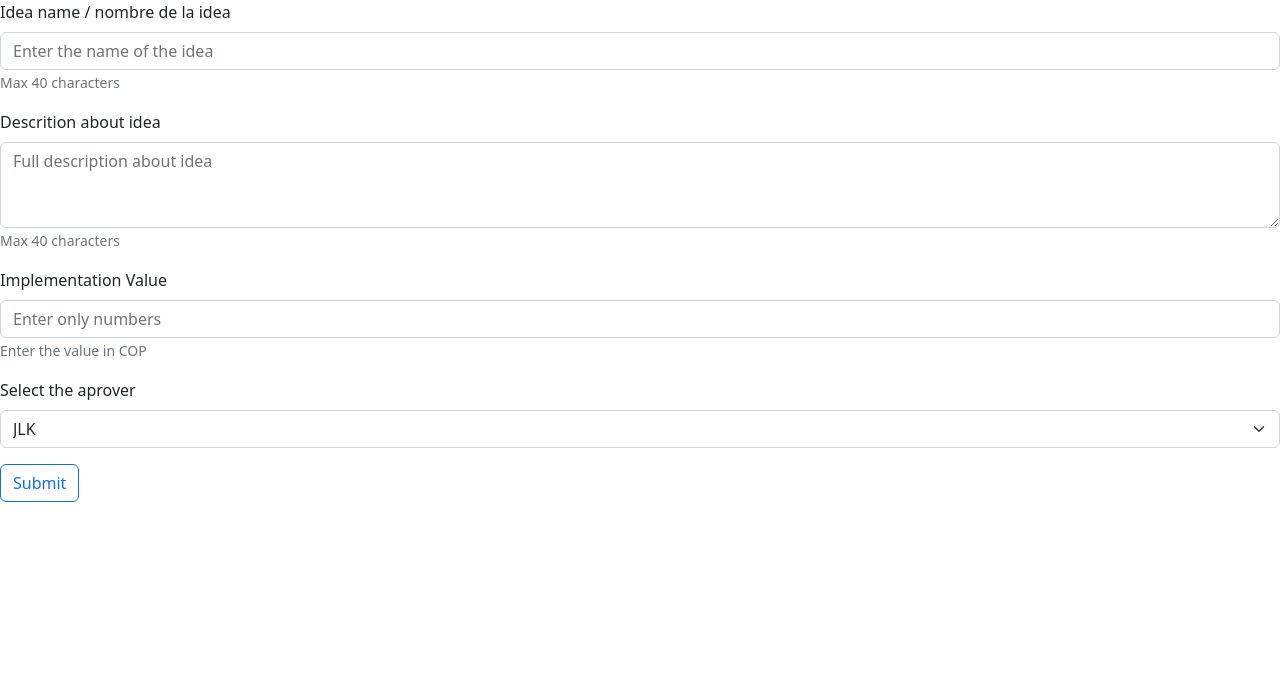
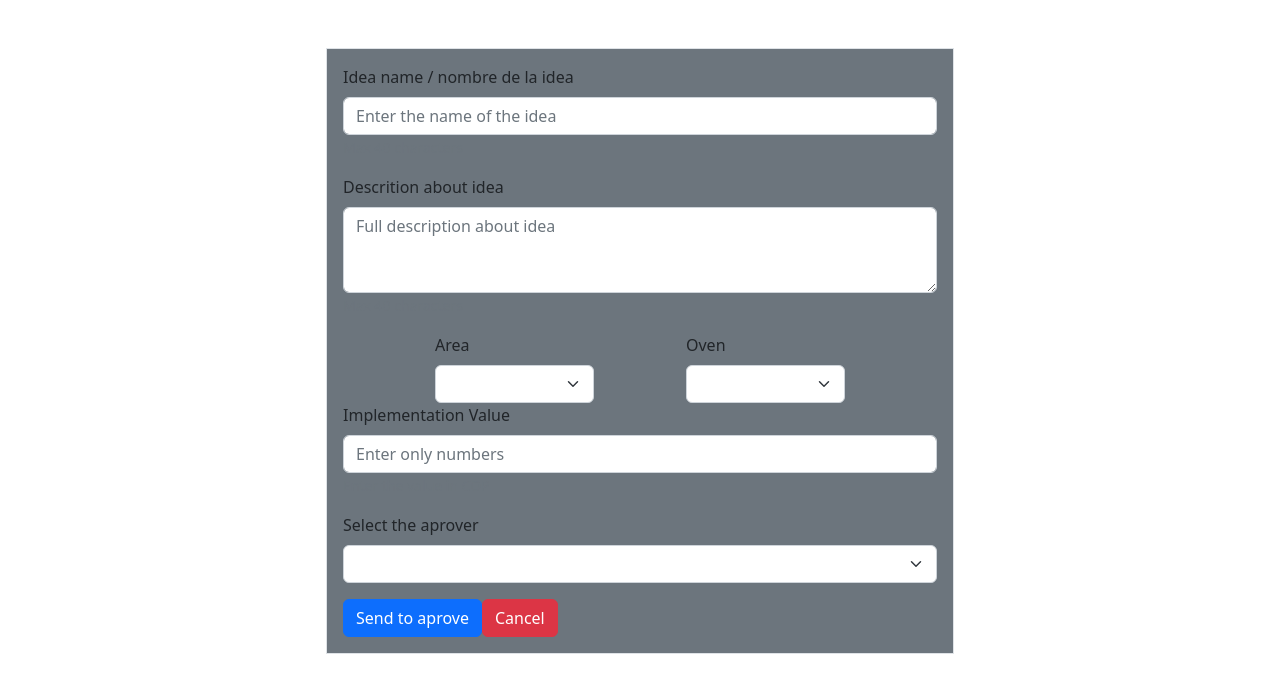
Before and after one commit to JPPUERTAORREGO/approvals, a React (Create React App) app: page /proposals in a window 1280 px wide. Both pictures are taken after a click on the button "add a new proposal". Shown: the top 692 px of the page. Built offline with nearby package versions, Linux system fonts and the light colour scheme.

Commit message:
style form and create card

```diff
--- a/src/components/AddProposal/AddNewProposalComponent.js
+++ b/src/components/AddProposal/AddNewProposalComponent.js
@@ -7,14 +7,15 @@ export const AddNewProposalComponent =()=> {
     const [nameIdea, setNameIdea] = useState("")
     const [description, setDescription] = useState('');
     const [cost, setCost] = useState('');
+    const [selectBoss, setSelectBoss] = useState('');
+    const [area, setArea] = useState('');
+    const [oven, setOven] = useState('');
     const {proposals, setProposals} = useContext(ProposalsContext)
 
     const navigate = useNavigate()
 
-
     const onChangeName =(e)=> {
         setNameIdea(e.target.value)
-
     }
 
     const onChangeDescription =(e)=> {
@@ -25,13 +26,33 @@ export const AddNewProposalComponent =()=> {
         setCost(e.target.value)
     }
 
+    const handleSelectBoss =(e)=> {
+        setSelectBoss(e.target.value)
+    }
+
+    const handleArea =(e)=> {
+        setArea(e.target.value)
+    }
+
+    const handleOven =(e)=> {
+        setOven(e.target.value)
+    }
+
+    const handleCancel =()=> {
+        navigate('/proposals')
+    }
+
     const handleSubmit =(e)=> {
         e.preventDefault()
         const newProposal ={
             id:Date.now(),
-            nameIdea:nameIdea,
-            description:description,
-            cost:cost
+            nameIdea : nameIdea,
+            description : description,
+            cost : cost,
+            boss : selectBoss,
+            area : area,
+            oven : oven,
+            state : 'pending'
         }
 
         setProposals([newProposal,...proposals])
@@ -42,12 +63,18 @@ export const AddNewProposalComponent =()=> {
     }
 
 
+
+
     return (
         <AddNewProposalForm
         onChangeName = {onChangeName}
         onChangeDescription = {onChangeDescription}
         onChangeCost = {onChangeCost}
         handleSubmit = {handleSubmit}
+        selectBoss = {handleSelectBoss}
+        handleCancel = {handleCancel}
+        handleArea = {handleArea}
+        handleOven = {handleOven}
         />
     )
 }
--- a/src/components/AddProposal/AddNewProposalForm.js
+++ b/src/components/AddProposal/AddNewProposalForm.js
@@ -4,10 +4,20 @@ import Button from 'react-bootstrap/Button'
 
 
 export const AddNewProposalForm =(props)=> {
-    const {onChangeName, onChangeDescription, onChangeCost, handleSubmit} = props
+    const {
+        onChangeName,
+        onChangeDescription,
+        onChangeCost,
+        handleSubmit,
+        selectBoss,
+        handleCancel,
+        handleArea,
+        handleOven
+    } = props
 
     return(
-        <Form>
+        <div className='container-xxl d-flex justify-content-center'>
+        <Form className = 'w-50 p-3 m-5 border border-dark-subtle bg-secondary'>
             <Form.Group className="mb-3" controlId="formBasicEmail">
                 <Form.Label>Idea name / nombre de la idea</Form.Label>
                 <Form.Control onChange={onChangeName} type="text" maxLength='40' placeholder="Enter the name of the idea" />
@@ -22,6 +32,46 @@ export const AddNewProposalForm =(props)=> {
                 Max 40 characters
                 </Form.Text>
             </Form.Group>
+            <Form.Group className='d-flex justify-content-evenly'>
+                <Form.Group>
+                    <Form.Label>Area</Form.Label>
+                    <Form.Select onChange={handleArea}>
+                        <option></option>
+                        <option>Hornos</option>
+                        <option>Mezclas</option>
+                        <option>Linea 1</option>
+                        <option>Linea 2</option>
+                        <option>Linea 3</option>
+                        <option>Linea 4</option>
+                        <option>Linea 5</option>
+                        <option>Planta general</option>
+                    </Form.Select>
+                </Form.Group>
+                <Form.Group>
+                    <Form.Label>Oven</Form.Label>
+                    <Form.Select onChange={handleOven}>
+                        <option></option>
+                        <option>Horno 1</option>
+                        <option>Horno 2</option>
+                        <option>Horno 3</option>
+                        <option>Horno 4</option>
+                        <option>Horno 5</option>
+                        <option>Horno 6</option>
+                        <option>Horno 7</option>
+                        <option>Horno 8</option>
+                        <option>Horno 9</option>
+                        <option>Horno 10</option>
+                        <option>Horno 11</option>
+                        <option>Horno 12</option>
+                        <option>Horno 18</option>
+                        <option>Wafer 1</option>
+                        <option>Wafer 2</option>
+                        <option>Recubridora</option>
+                        <option>Cremas</option>
+                        <option>Planta general</option>
+                    </Form.Select>
+                </Form.Group>
+            </Form.Group>
             <Form.Group className="mb-3" controlId="formBasicEmail">
                 <Form.Label>Implementation Value</Form.Label>
                 <Form.Control onChange={onChangeCost} type="number" maxLength='40' placeholder="Enter only numbers" />
@@ -31,16 +81,21 @@ export const AddNewProposalForm =(props)=> {
             </Form.Group>
             <Form.Group className="mb-3">
                 <Form.Label>Select the aprover</Form.Label>
-        <Form.Select >
+                <Form.Select onChange={selectBoss} >
+                <option></option>
                 <option>JLK</option>
                 <option>JFC</option>
                 <option>JFM</option>
                 <option>MMG</option>
                 </Form.Select>
             </Form.Group>
-        <Button onClick={handleSubmit} variant="outline-primary" type="submit">
-            Submit
+            <Button onClick={handleSubmit} variant="btn btn-primary" type="submit">
+                Send to aprove
+            </Button>
+            <Button onClick={handleCancel} variant="btn btn-danger" type="submit">
+                Cancel
             </Button>
         </Form>
+        </div>
     )
 }
--- a/src/components/AllProposals/AllProposals.js
+++ /dev/null
@@ -1,19 +0,0 @@
-import React, {useContext} from 'react'
-import { useNavigate } from 'react-router-dom'
-import { ProposalsContext } from '../../context/ProposalsContext'
-import { ButtonNav } from '../../utils/ButtonNav'
-
-export const AllProposals =()=>{
-    const {proposals} = useContext(ProposalsContext)
-    console.log('desde todas las propuestas',proposals)
-
-    const navigate = useNavigate()
-    const handleAddProposal =()=>{
-        navigate('/add-proposal')
-    }
-
-
-    return(
-        <ButtonNav handleNav={handleAddProposal}goTo='add a new proposal'/>
-    )
-}
--- /dev/null
+++ b/src/components/AllProposals/AllProposalsComponent.js
@@ -0,0 +1,15 @@
+import React from "react";
+import { ProposalCardView } from "../ProposalCard/ProposalCardView";
+
+
+export const AllProposalsComponent =()=> {
+
+    return(
+        <ProposalCardView
+        nameIdea= {'idea quemada'}
+        descriptionIdea = {'pendiente hacer map del contexto para mostrar todas las ideas'}
+        area = {'linea 1'}
+        oven = {'horno 1'}
+        />
+    )
+}
--- /dev/null
+++ b/src/components/AllProposals/AllProposalsView.js
@@ -0,0 +1,20 @@
+import React from 'react'
+import { useNavigate } from 'react-router-dom'
+import { ButtonNav } from '../../utils/ButtonNav'
+import { AllProposalsComponent } from './AllProposalsComponent'
+
+export const AllProposalsView =()=>{
+
+    const navigate = useNavigate()
+    const handleAddProposal =()=>{
+        navigate('/add-proposal')
+    }
+
+    return(
+        <div>
+            <AllProposalsComponent/>
+            <ButtonNav handleNav={handleAddProposal}goTo='add a new proposal'/>
+        </div>
+
+    )
+}
--- a/src/components/Home/Home.js
+++ b/src/components/Home/Home.js
@@ -1,5 +1,6 @@
 import React from 'react'
 import { useNavigate } from 'react-router-dom'
+import {ButtonNav} from '../../utils/ButtonNav'
 
 export const Home =()=>{
     const navigate =useNavigate()
@@ -9,6 +10,9 @@ export const Home =()=>{
     }
 
     return(
-        <button onClick={handleOnProposals}>Go to all proposals</button>
+        <ButtonNav
+        handleNav={handleOnProposals}
+        goTo={'proposals'}
+        />
     )
 }
--- /dev/null
+++ b/src/components/ProposalCard/ProposalCardView.js
@@ -0,0 +1,34 @@
+import React from 'react'
+import Card from 'react-bootstrap/Card'
+import Button from 'react-bootstrap/Button'
+
+
+export const ProposalCardView =(props)=> {
+    const {
+        nameIdea,
+        descriptionIdea,
+        area,
+        oven,
+        handleAproved,
+        handleComment,
+        handleDenied,
+        handleDetail} = props
+
+    return (
+        <Card style={{ width: '18rem' }}>
+        <Card.Body>
+            <Card.Body className='d-flex justify-content-between'>
+                <Card.Title>{nameIdea}</Card.Title>
+                <Button variant="outline-info" onClick = {handleDetail}>Detail</Button>
+            </Card.Body>
+            <Card.Subtitle className="mb-2 text-muted">{area} - {oven}</Card.Subtitle>
+            <Card.Text>{descriptionIdea}</Card.Text>
+            <Card.Body className='d-flex justify-content-evenly'>
+                <Button variant="outline-success" onClick = {handleAproved}>aproved</Button>
+                <Button variant="outline-warning" onClick = {handleComment}>comment</Button>
+                <Button variant="outline-danger" onClick = {handleDenied}>denied</Button>
+            </Card.Body>
+        </Card.Body>
+    </Card>
+    )
+}
--- a/src/routes/ProposalsRoutes.js
+++ b/src/routes/ProposalsRoutes.js
@@ -1,7 +1,7 @@
 import React from "react";
 import { BrowserRouter as Router, Route, Routes } from "react-router-dom";
 import { AddNewProposalComponent } from "../components/AddProposal/AddNewProposalComponent";
-import { AllProposals } from "../components/AllProposals/AllProposals";
+import { AllProposalsView } from "../components/AllProposals/AllProposalsView";
 import { Home } from "../components/Home/Home";
 
 export const ProposalsRoutes =()=>{
@@ -9,7 +9,7 @@ export const ProposalsRoutes =()=>{
         <Router>
             <Routes>
                 <Route path="/" element={<Home/>}/>
-                <Route path="/proposals" element={<AllProposals/>}/>
+                <Route path="/proposals" element={<AllProposalsView/>}/>
                 <Route path="/add-proposal" element={<AddNewProposalComponent/>}/>
                 <Route path="/comment-proposal" element={<h1>aqui va la el comentario de la propuesta</h1>}/>
             </Routes>
```
Lines whose indentation alone changed are shown as unchanged.
